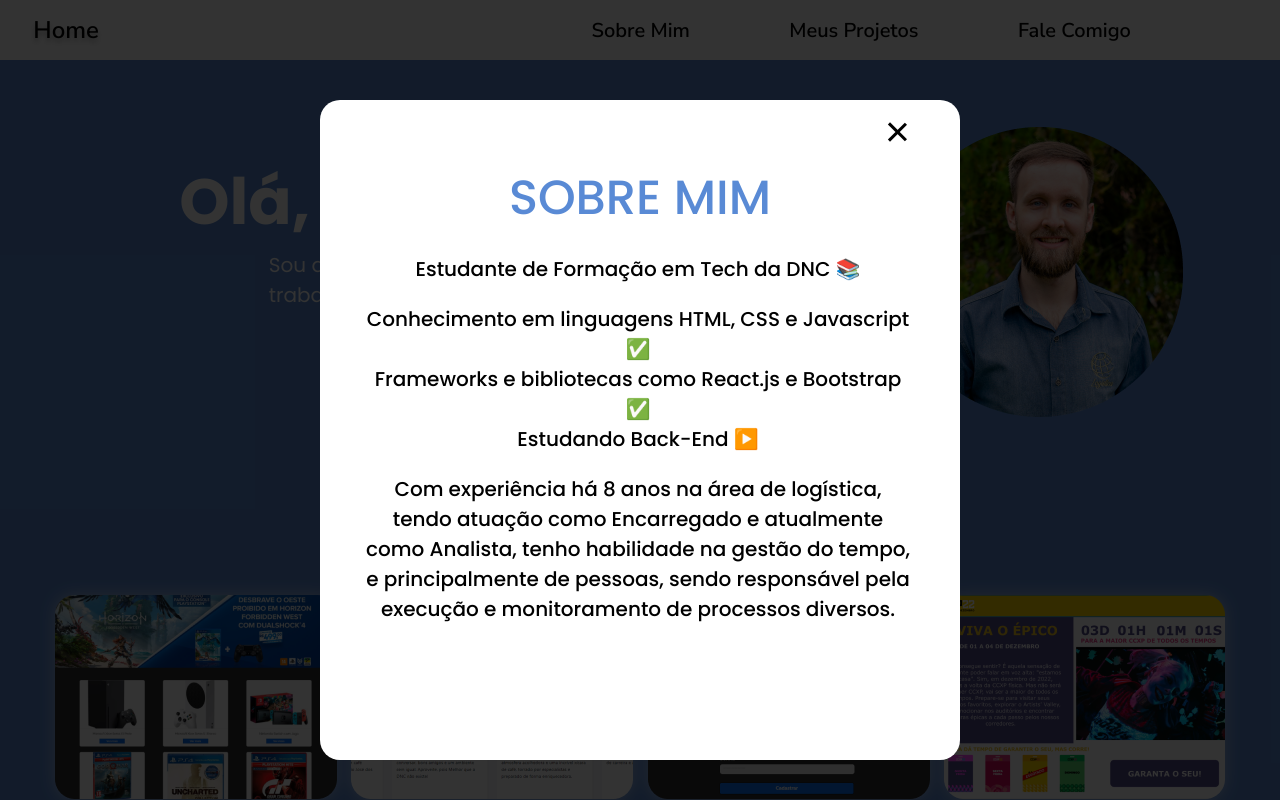
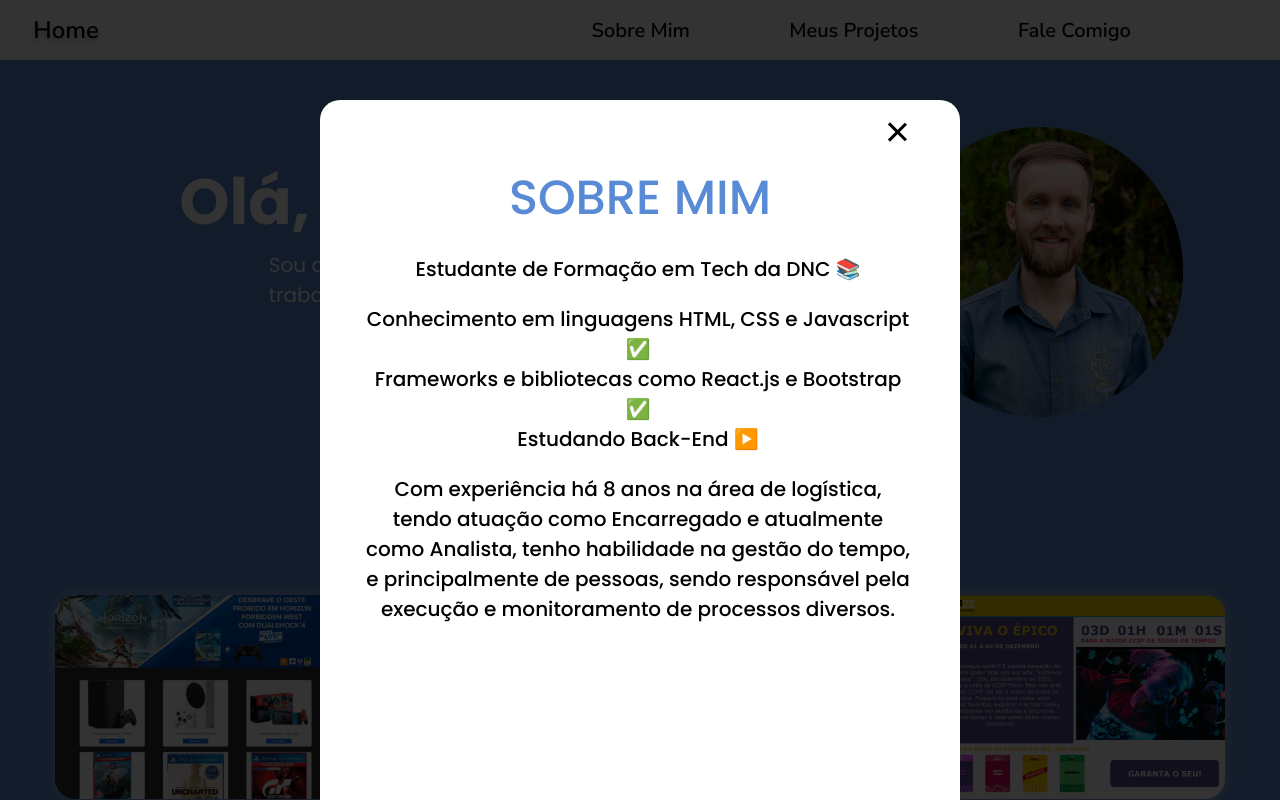
Before and after one commit to LeandroHelfer/portfolio-react-sass, a React (Vite) app: page / in a window 1280 px wide. Both pictures are taken after a click on the button "Sobre Mim". Shown: the top 800 px of the page. Built offline with nearby package versions, Linux system fonts and the light colour scheme.

Commit message:
Ajustando modal

```diff
--- a/src/components/modal/index.scss
+++ b/src/components/modal/index.scss
@@ -77,9 +77,12 @@
     }
 }
 
-@media (max-width: 1224px) {
+@media (max-width: 1308px) {
     .modal {
         height: 190%;
+        .container {
+            height: 60%;
+        }
     }
 }
 
```
